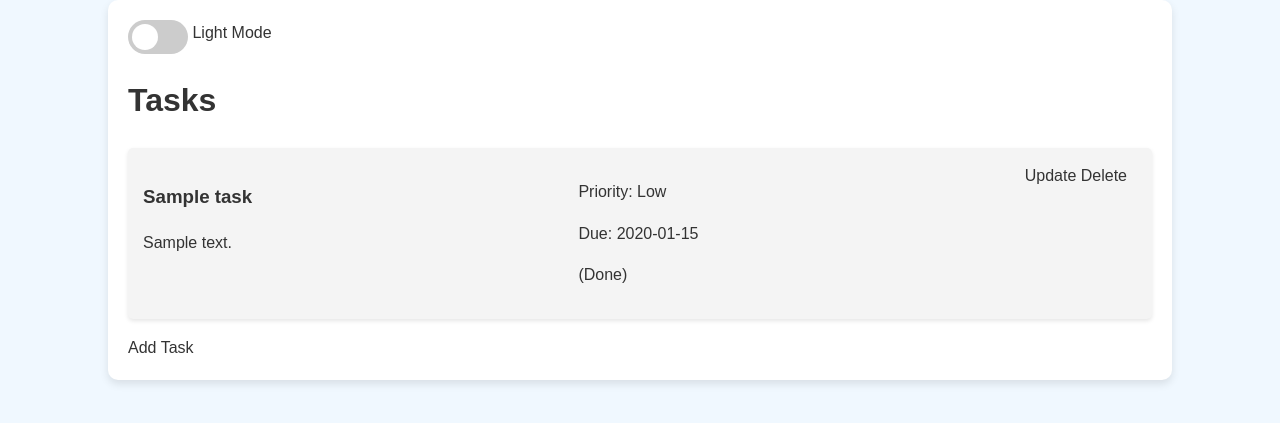
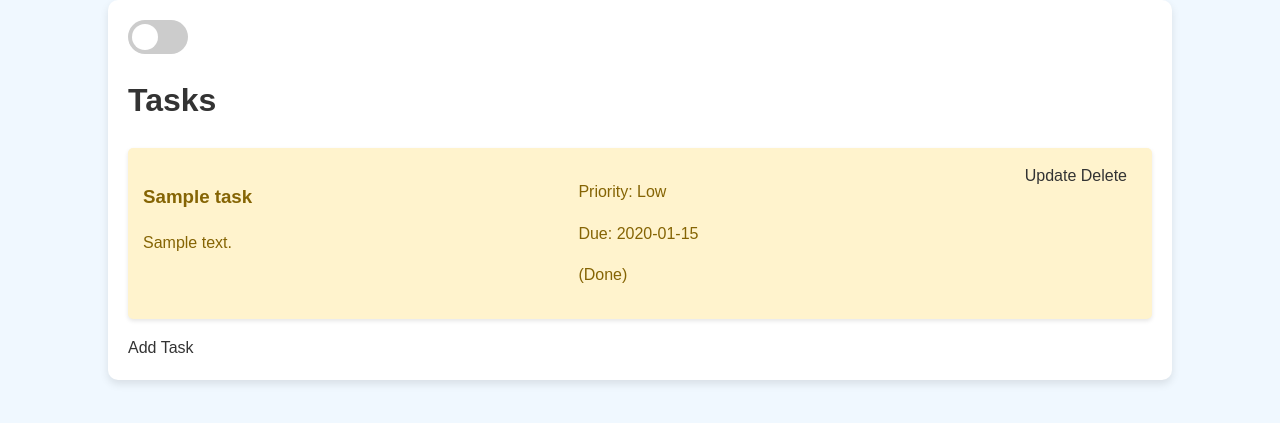
Before and after one commit to flyfir248/Daily-Tasks, a Flask app: page / in a window 1280 px wide. Shown: the top 423 px of the page. Run offline with Flask 2, Linux system fonts and the light colour scheme; tables that the repository leaves empty hold one stand-in row (values such as "Sample post").

Commit message:
pushing implementations of contrasting colors based on the due dates and dates associated with the tasks.

```diff
--- a/app.py
+++ b/app.py
@@ -18,6 +18,18 @@ class Task(db.Model):
 @app.route('/')
 def index():
     tasks = Task.query.order_by(Task.priority.desc()).all()
+    current_date = datetime.now()
+    for task in tasks:
+        if task.done:
+            if task.due_date and task.due_date >= current_date:
+                task.status = 'completed-on-time'
+            else:
+                task.status = 'completed-late'
+        else:
+            if task.due_date and task.due_date < current_date:
+                task.status = 'overdue'
+            else:
+                task.status = 'pending'
     return render_template('index.html', tasks=tasks)
 
 @app.route('/add', methods=['GET', 'POST'])
--- a/static/css/styles.css
+++ b/static/css/styles.css
@@ -40,6 +40,26 @@ li {
     display: flex;
     flex-wrap: wrap;
     justify-content: space-between;
+}
+
+li.completed-on-time {
+    background-color: #d4edda; /* Green */
+    color: #155724;
+}
+
+li.completed-late {
+    background-color: #fff3cd; /* Yellow */
+    color: #856404;
+}
+
+li.pending {
+    background-color: #cce5ff; /* Blue */
+    color: #004085;
+}
+
+li.overdue {
+    background-color: #f8d7da; /* Red */
+    color: #721c24;
 }
 
 li > * {
@@ -108,6 +128,26 @@ body.dark-mode li {
     background: #333;
 }
 
+body.dark-mode li.completed-on-time {
+    background-color: #155724; /* Green */
+    color: #d4edda;
+}
+
+body.dark-mode li.completed-late {
+    background-color: #856404; /* Yellow */
+    color: #fff3cd;
+}
+
+body.dark-mode li.pending {
+    background-color: #004085; /* Blue */
+    color: #cce5ff;
+}
+
+body.dark-mode li.overdue {
+    background-color: #721c24; /* Red */
+    color: #f8d7da;
+}
+
 body.dark-mode form {
     background: #333;
 }
--- a/templates/base.html
+++ b/templates/base.html
@@ -8,41 +8,30 @@
 </head>
 <body>
     <div class="container">
-        <!-- Dark Mode Toggle Switch -->
-        <div class="toggle-container">
         <label class="switch">
-                <input type="checkbox" id="theme-toggle">
-                <span class="slider round"></span>
+            <input type="checkbox" id="themeToggle">
+            <span class="slider"></span>
         </label>
-            <span id="theme-label">Light Mode</span>
-        </div>
-
         {% block content %}{% endblock %}
     </div>
     <script>
-        const toggle = document.getElementById('theme-toggle');
-        const body = document.body;
-        const themeLabel = document.getElementById('theme-label');
+        document.addEventListener('DOMContentLoaded', (event) => {
+            const toggle = document.getElementById('themeToggle');
+            const darkMode = localStorage.getItem('darkMode');
+            if (darkMode === 'enabled') {
+                document.body.classList.add('dark-mode');
+                toggle.checked = true;
+            }
 
             toggle.addEventListener('change', function() {
-            if (toggle.checked) {
-                body.classList.add('dark-mode');
-                themeLabel.textContent = 'Dark Mode';
-                localStorage.setItem('theme', 'dark');
+                if (this.checked) {
+                    document.body.classList.add('dark-mode');
+                    localStorage.setItem('darkMode', 'enabled');
                 } else {
-                body.classList.remove('dark-mode');
-                themeLabel.textContent = 'Light Mode';
-                localStorage.setItem('theme', 'light');
+                    document.body.classList.remove('dark-mode');
+                    localStorage.setItem('darkMode', 'disabled');
                 }
             });
-
-        window.addEventListener('load', function() {
-            const theme = localStorage.getItem('theme');
-            if (theme === 'dark') {
-                toggle.checked = true;
-                body.classList.add('dark-mode');
-                themeLabel.textContent = 'Dark Mode';
-            }
         });
     </script>
 </body>
--- a/templates/index.html
+++ b/templates/index.html
@@ -4,7 +4,7 @@
 <h1>Tasks</h1>
 <ul>
     {% for task in tasks %}
-    <li>
+    <li class="{{ task.status }}">
         <div>
             <h3>{{ task.title }}</h3>
             <p>{{ task.description }}</p>
```
Also changed, not shown: instance/tasks.db. Lines whose indentation alone changed are shown as unchanged.
